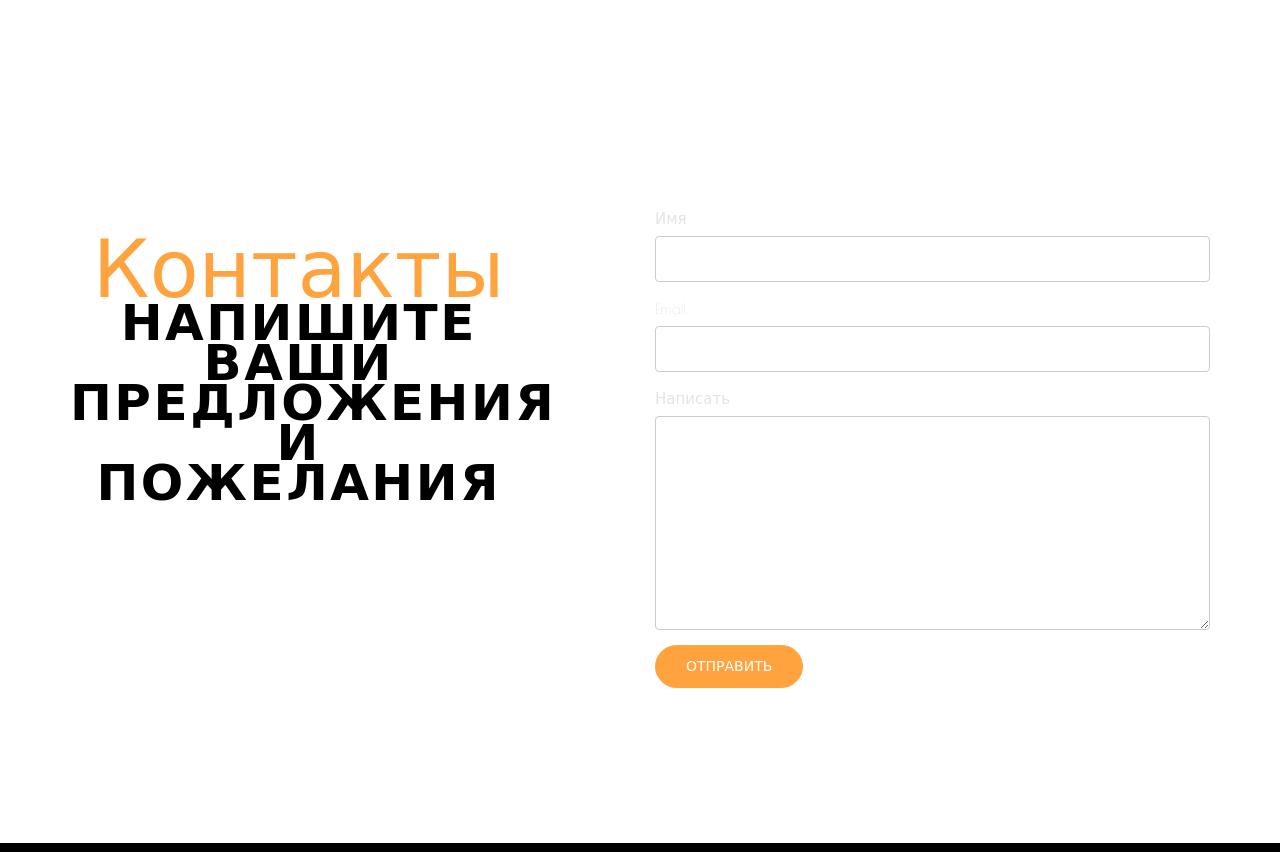
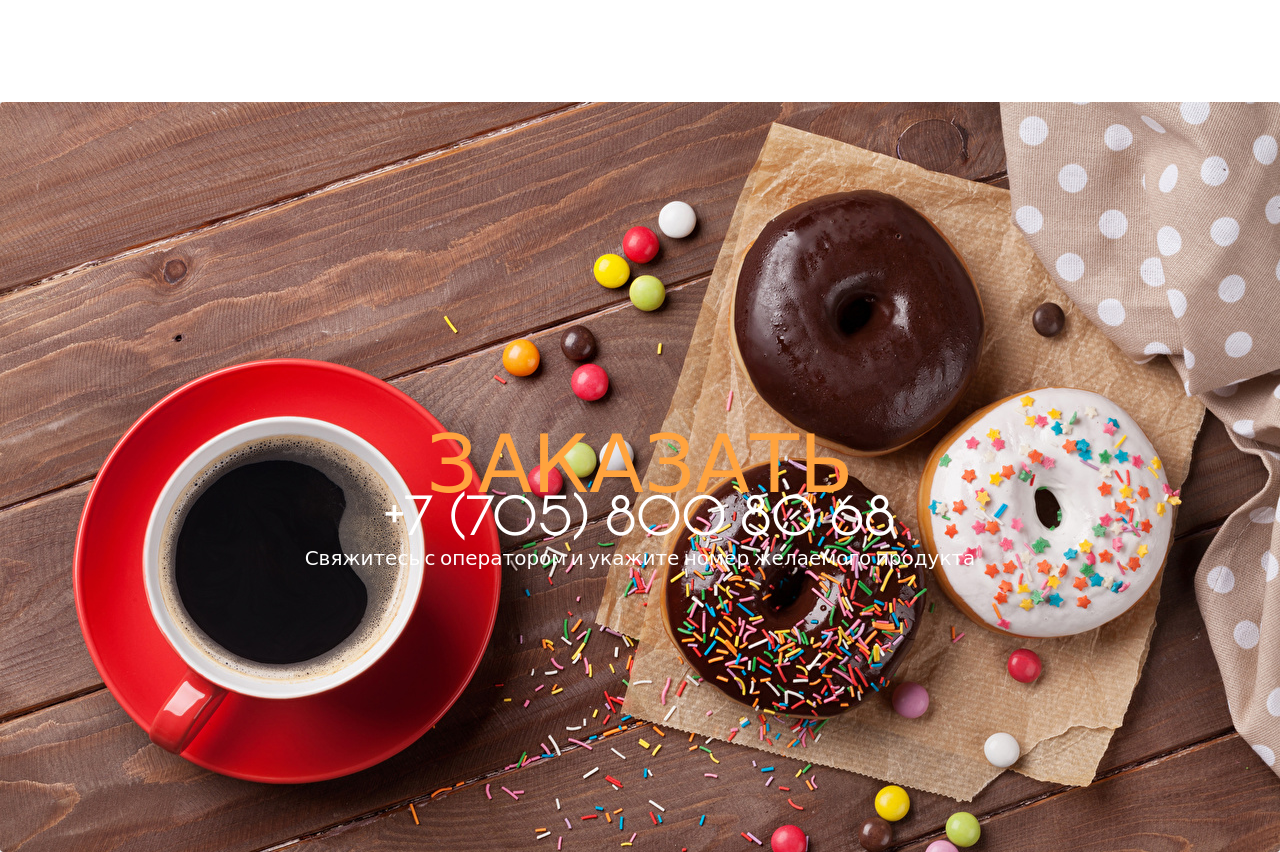
Before and after one commit to IssenovRU/Donuts, a website: page index.html in a window 1280 px wide. Shown: the part 3092-3944 px from the top of the page. Drawn offline with nearby package versions, Linux system fonts and the light colour scheme; files whose address does not match are found by name.

Commit message:
Update index.html

```diff
--- a/index.html
+++ b/index.html
@@ -35,7 +35,7 @@
         <div id="navbar-collapse" class="navbar-collapse collapse">
           <ul class="nav navbar-nav navbar-right">
             <li class="active"><a href="#" data-nav-section="welcome"><b>Добро пожаловать</b></a></li>
-			<li><a href="#" data-nav-section="specialties"><b>Акции</b></a></li>
+	    <li><a href="#" data-nav-section="specialties"><b>Акции</b></a></li>
             <li><a href="#" data-nav-section="menu"><b>Меню</b></a></li>
             <li><a href="#" data-nav-section="reservation"><b>Заказать</b></a></li>
             <li><a href="#" data-nav-section="contact"><b>Контакты</b></a></li>
@@ -208,6 +208,20 @@
       </div>
     </section>
 
+    <section class="flexslider" data-section="reservation" style="background-image: url(img/hero_bg_6.jpg)">
+          <div class="container">
+            <div class="row">
+              <div class="col-md-8 col-md-offset-2">
+                <div class="probootstrap-slider-text text-center probootstrap-animate probootstrap-heading">
+                  <h1 class="primary-heading">ЗАКАЗАТЬ</h1><br>
+                  <h3 class="secondary-heading">+7 (705) 800 80 68</h3>
+                  <p class="sub-heading"><a target="_blank" href="https://instagram.com/donuts.pvl">Свяжитесь с оператором и укажите номер желаемого продукта</a></p>
+                </div>
+              </div>
+            </div>
+          </div>
+    </section>
+
     <section class="probootstrap-section probootstrap-bg-white" data-section="contact">
       <div class="container">
         <div class="row">
```
